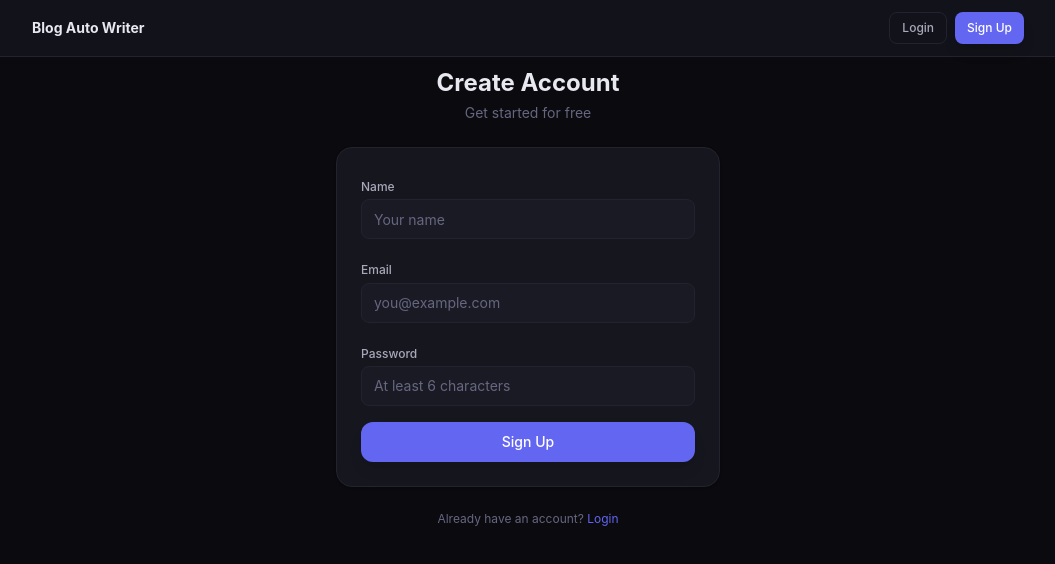
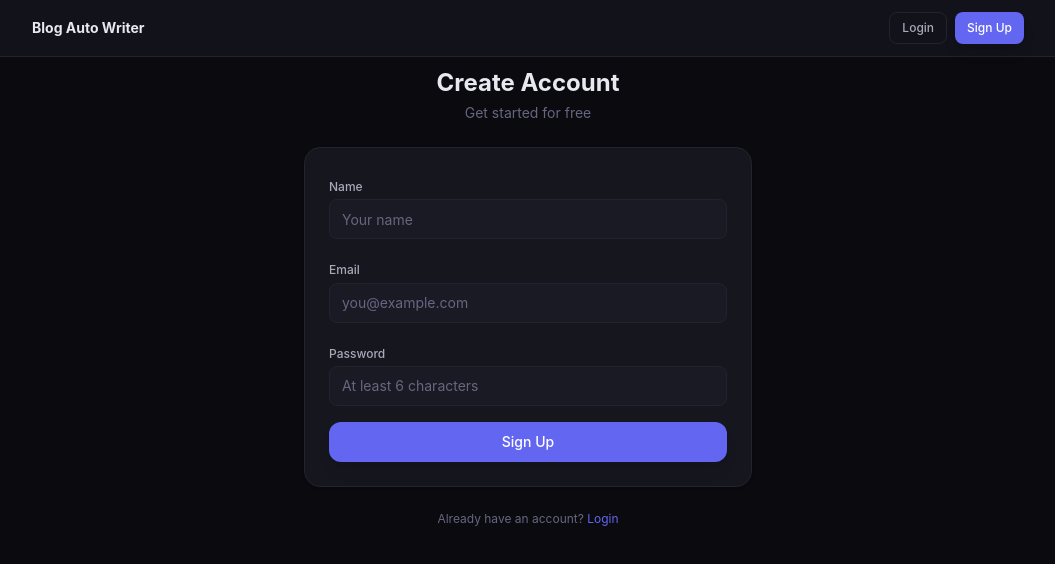
Before and after one commit to alswp006/blog-auto-writer, a Next.js app: page /signup in a window 1280 px wide. Shown: the top 564 px of the page, without its empty margins (112-1167 px from the left). Built offline with nearby package versions, Linux system fonts and the light colour scheme; no server answers.

Commit message:
fix: visual UI improvements (round 1)

```diff
--- a/src/app/(app)/onboarding/profile/page.tsx
+++ b/src/app/(app)/onboarding/profile/page.tsx
@@ -144,7 +144,7 @@ export default function OnboardingProfilePage() {
 
           <Card>
             <CardContent className="p-6">
-              <form onSubmit={handleSubmit} className="space-y-5">
+              <form onSubmit={handleSubmit} className="space-y-6">
                 {/* Nickname */}
                 <div className="space-y-1.5">
                   <Label htmlFor="nickname">Nickname</Label>
--- a/src/app/(app)/style-profiles/page.tsx
+++ b/src/app/(app)/style-profiles/page.tsx
@@ -214,7 +214,7 @@ function CreateForm({ onCreated }: CreateFormProps) {
                 <Textarea
                   value={text}
                   onChange={(e) => updateSample(idx, e.target.value)}
-                  placeholder={`Sample ${idx + 1}`}
+                  placeholder={`Sample ${idx + 1} — paste a paragraph of your writing here...`}
                   rows={3}
                   className={cn(
                     "w-full resize-none",
@@ -316,7 +316,7 @@ export default function StyleProfilesPage() {
   }, [fetchProfiles]);
 
   return (
-    <section className="w-full py-16">
+    <section className="w-full py-20">
       <div className="max-w-6xl mx-auto px-4 md:px-6 lg:px-8 space-y-10">
         {/* Header */}
         <div>
--- a/src/app/login/page.tsx
+++ b/src/app/login/page.tsx
@@ -55,8 +55,8 @@ function LoginForm() {
   };
 
   return (
-    <div className="flex items-center justify-center min-h-[60vh]">
-      <div className="w-full max-w-sm space-y-6">
+    <div className="flex items-center justify-center min-h-[60vh] px-4">
+      <div className="w-full max-w-md space-y-6">
         <div className="text-center">
           <h1 className="text-2xl font-bold">Login</h1>
           <p className="text-sm text-[var(--text-muted)] mt-1">Welcome back</p>
--- a/src/app/signup/page.tsx
+++ b/src/app/signup/page.tsx
@@ -46,8 +46,8 @@ export default function SignupPage() {
   };
 
   return (
-    <div className="flex items-center justify-center min-h-[60vh]">
-      <div className="w-full max-w-sm space-y-6">
+    <div className="flex items-center justify-center min-h-[60vh] px-4">
+      <div className="w-full max-w-md space-y-6">
         <div className="text-center">
           <h1 className="text-2xl font-bold">Create Account</h1>
           <p className="text-sm text-[var(--text-muted)] mt-1">Get started for free</p>
```
